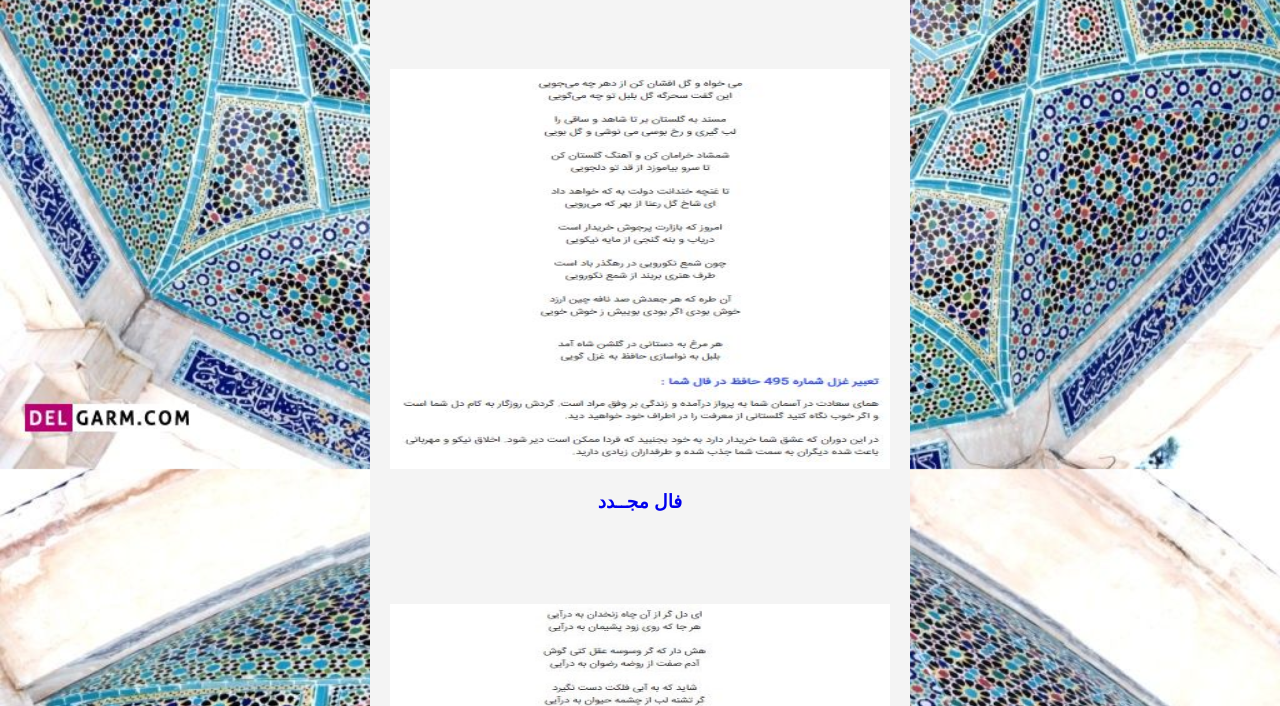
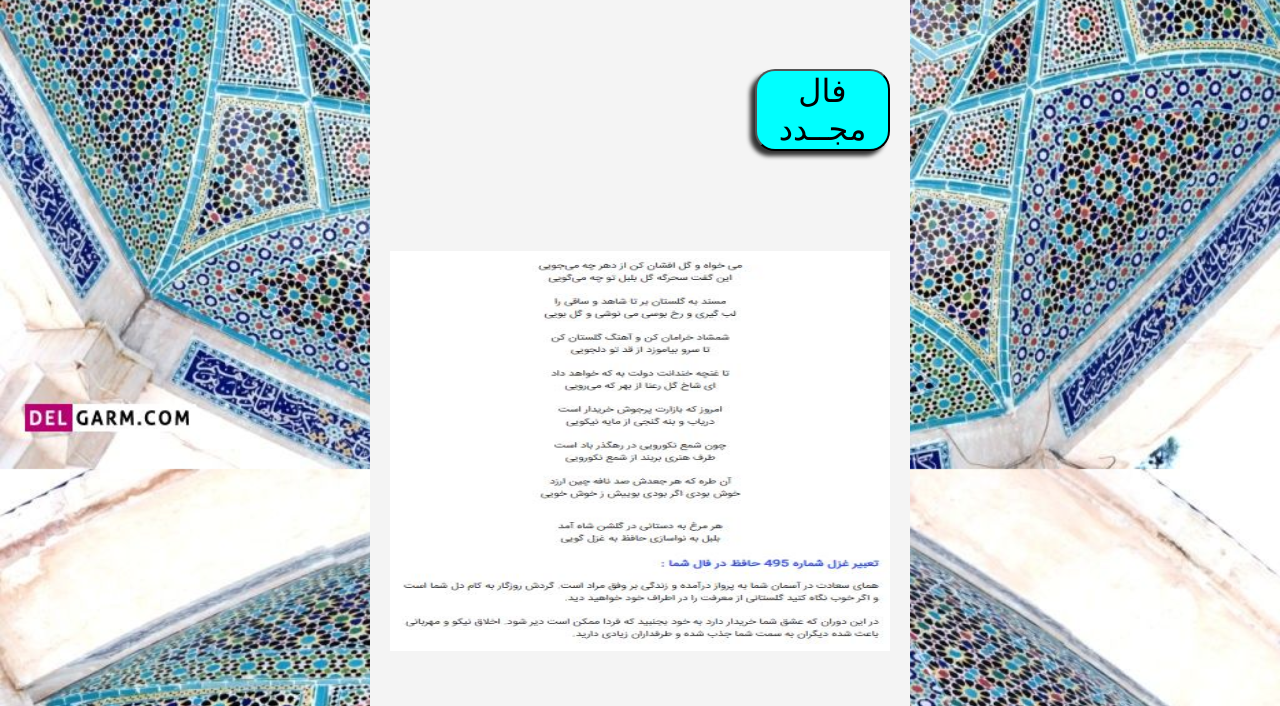
Before and after one commit to farzad-kermani/web-1, a plain HTML site: page hafez.html in a window 1280 px wide. Shown: the part 811-1517 px from the top of the page. Drawn offline with Linux system fonts and the light colour scheme.

Commit message:
button-set

```diff
--- a/hafez.html
+++ b/hafez.html
@@ -60,57 +60,59 @@
                 </tr>
             </table>
            <br><br><br><br>
-
+            <form id="btn" action="#0" method="get">
+                <button id="button-set" type="submit">فال مجــدد</button>
+            </form>
             <div align="center">
-                <img src="images/1.JPG" alt="تصویر فال حافظ" id="1"><h3><a href="#0">فال مجــدد</a></h3>
+                <img src="images/1.JPG" alt="تصویر فال حافظ" id="1">
                 <br><br><br><br>
-                <img src="images/2.JPG" alt="تصویر فال حافظ" id="2"><h3><a href="#0">فال مجــدد</a></h3>
+                <img src="images/2.JPG" alt="تصویر فال حافظ" id="2">
                 <br><br><br><br>
-                <img src="images/3.JPG" alt="تصویر فال حافظ" id="3"><h3><a href="#0">فال مجــدد</a></h3>
+                <img src="images/3.JPG" alt="تصویر فال حافظ" id="3">
                 <br><br><br><br>
-                <img src="images/4.JPG" alt="تصویر فال حافظ" id="4"><h3><a href="#0">فال مجــدد</a></h3>
+                <img src="images/4.JPG" alt="تصویر فال حافظ" id="4">
                 <br><br><br><br>
-                <img src="images/5.JPG" alt="تصویر فال حافظ" id="5"><h3><a href="#0">فال مجــدد</a></h3>
+                <img src="images/5.JPG" alt="تصویر فال حافظ" id="5">
                 <br><br><br><br>
-                <img src="images/6.JPG" alt="تصویر فال حافظ" id="6"><h3><a href="#0">فال مجــدد</a></h3>
+                <img src="images/6.JPG" alt="تصویر فال حافظ" id="6">
                 <br><br><br><br>
-                <img src="images/7.JPG" alt="تصویر فال حافظ" id="7"><h3><a href="#0">فال مجــدد</a></h3>
+                <img src="images/7.JPG" alt="تصویر فال حافظ" id="7">
                 <br><br><br><br>
-                <img src="images/8.JPG" alt="تصویر فال حافظ" id="8"><h3><a href="#0">فال مجــدد</a></h3>
+                <img src="images/8.JPG" alt="تصویر فال حافظ" id="8">
                 <br><br><br><br>
-                <img src="images/9.JPG" alt="تصویر فال حافظ" id="9"><h3><a href="#0">فال مجــدد</a></h3>
+                <img src="images/9.JPG" alt="تصویر فال حافظ" id="9">
                 <br><br><br><br>
-                <img src="images/10.JPG" alt="تصویر فال حافظ" id="10"><h3><a href="#0">فال مجــدد</a></h3>
+                <img src="images/10.JPG" alt="تصویر فال حافظ" id="10">
                 <br><br><br><br>
-                <img src="images/11.JPG" alt="تصویر فال حافظ" id="11"><h3><a href="#0">فال مجــدد</a></h3>
+                <img src="images/11.JPG" alt="تصویر فال حافظ" id="11">
                 <br><br><br><br>
-                <img src="images/12.JPG" alt="تصویر فال حافظ" id="12"><h3><a href="#0">فال مجــدد</a></h3>
+                <img src="images/12.JPG" alt="تصویر فال حافظ" id="12">
                 <br><br><br><br>
-                <img src="images/13.JPG" alt="تصویر فال حافظ" id="13"><h3><a href="#0">فال مجــدد</a></h3>
+                <img src="images/13.JPG" alt="تصویر فال حافظ" id="13">
                 <br><br><br><br>
-                <img src="images/14.JPG" alt="تصویر فال حافظ" id="14"><h3><a href="#0">فال مجــدد</a></h3>
+                <img src="images/14.JPG" alt="تصویر فال حافظ" id="14">
                 <br><br><br><br>
-                <img src="images/15.JPG" alt="تصویر فال حافظ" id="15"><h3><a href="#0">فال مجــدد</a></h3>
+                <img src="images/15.JPG" alt="تصویر فال حافظ" id="15">
                 <br><br><br><br>
-                <img src="images/16.JPG" alt="تصویر فال حافظ" id="16"><h3><a href="#0">فال مجــدد</a></h3>
+                <img src="images/16.JPG" alt="تصویر فال حافظ" id="16">
                 <br><br><br><br>
-                <img src="images/17.JPG" alt="تصویر فال حافظ" id="17"><h3><a href="#0">فال مجــدد</a></h3>
+                <img src="images/17.JPG" alt="تصویر فال حافظ" id="17">
                 <br><br><br><br>
-                <img src="images/18.JPG" alt="تصویر فال حافظ" id="18"><h3><a href="#0">فال مجــدد</a></h3>
+                <img src="images/18.JPG" alt="تصویر فال حافظ" id="18">
                 <br><br><br><br>
-                <img src="images/19.JPG" alt="تصویر فال حافظ" id="19"><h3><a href="#0">فال مجــدد</a></h3>
+                <img src="images/19.JPG" alt="تصویر فال حافظ" id="19">
                 <br><br><br><br>
-                <img src="images/20.JPG" alt="تصویر فال حافظ" id="20"><h3><a href="#0">فال مجــدد</a></h3>
+                <img src="images/20.JPG" alt="تصویر فال حافظ" id="20">
                 <br><br><br><br>
-                <img src="images/21.JPG" alt="تصویر فال حافظ" id="21"><h3><a href="#0">فال مجــدد</a></h3>
+                <img src="images/21.JPG" alt="تصویر فال حافظ" id="21">
                 <br><br><br><br>
-                <img src="images/22.JPG" alt="تصویر فال حافظ" id="22"><h3><a href="#0">فال مجــدد</a></h3>
+                <img src="images/22.JPG" alt="تصویر فال حافظ" id="22">
                 <br><br><br><br>
-                <img src="images/23.JPG" alt="تصویر فال حافظ" id="23"><h3><a href="#0">فال مجــدد</a></h3>
+                <img src="images/23.JPG" alt="تصویر فال حافظ" id="23">
                 <br><br><br><br>
-                <img src="images/24.JPG" alt="تصویر فال حافظ" id="24"><h3><a href="#0">فال مجــدد</a></h3>
+                <img src="images/24.JPG" alt="تصویر فال حافظ" id="24">
                 <br><br><br><br>
-                <img src="images/25.JPG" alt="تصویر فال حافظ" id="25"><h3><a href="#0">فال مجــدد</a></h3>
+                <img src="images/25.JPG" alt="تصویر فال حافظ" id="25">
                 <br><br><br><br>
 
 
--- a/style.css
+++ b/style.css
@@ -36,6 +36,25 @@ a{
 }
 
 img{width:500px; height:400px;}
+
+#btn{
+  position: sticky;
+  top: 20px;
+
+}
+#button-set{
+  background-color: aqua ;
+  font-size: xx-large;
+  border-spacing: 5px 10px;
+  margin-left: 365px;
+  margin-bottom: 100px;
+  border-radius: 20px;
+  box-shadow: -5px 5px 4px #333;
+}
+#button-set:hover{
+  background-color: purple;
+  color: white;
+}
 
 /* Responsive styles */
 @media (max-width: 600px) {
```
